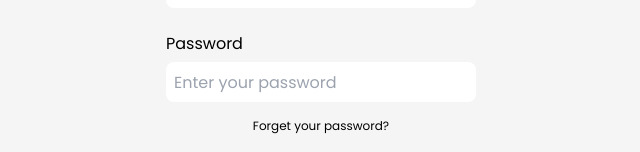
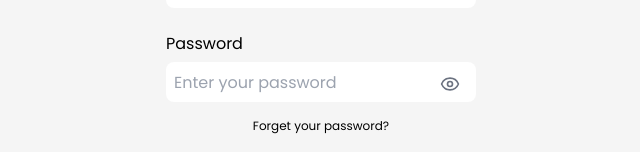
Before and after one commit to coffeeAndCodeDuo/grocery-list-app, a React (Vite) app in the folder front-end/grocerylist_frontend/: page /login in a window 1280 px wide. Shown: the part 258-410 px from the top of the page, without its empty margins (319-959 px from the left). Built offline with nearby package versions, Linux system fonts and the light colour scheme.

Commit message:
show password done, password bug fixed

```diff
--- a/front-end/grocerylist_frontend/package.json
+++ b/front-end/grocerylist_frontend/package.json
@@ -10,6 +10,7 @@
     "preview": "vite preview"
   },
   "dependencies": {
+    "lucide-react": "^0.544.0",
     "react": "^19.1.1",
     "react-dom": "^19.1.1",
     "react-router-dom": "^7.8.2",
--- a/front-end/grocerylist_frontend/src/components/forms/UserForm.jsx
+++ b/front-end/grocerylist_frontend/src/components/forms/UserForm.jsx
@@ -3,9 +3,12 @@ import { useNavigate } from "react-router-dom";
 import { userRegister, userLogin } from "../../services/AuthService";
 import { getUserProfile } from "../../services/UserService";
 import { toast } from "react-toastify";
+import { Eye, EyeOff } from "lucide-react";
 import "react-toastify/dist/ReactToastify.css";
 
 export default function UserForm({type}){
+
+    const [showPassword, setShowPassword] = useState(false);
 
     const navigate = useNavigate();
     //Guardar valores do formulario
@@ -34,8 +37,19 @@ export default function UserForm({type}){
                     formData.email,
                     formData.password
                 );
-                toast.success("Your account was created!");
-                setTimeout(() => navigate("/"), 3000);
+
+                    if(formData.firstName === "" || formData.lastName === "" || formData.email === "" || formData.password === ""){
+                        toast.error("Please fill in all fields", {autoClose: 1000});
+                        return;
+                    }
+
+                    if(formData.password.length < 8){
+                        toast.error("Password must be at least 8 characters long", {autoClose: 1000});
+                        return;
+                    }
+
+                    toast.success("Your account was created!");
+                    setTimeout(() => navigate("/"), 3000);
 
             } else if (type === "login"){
                 response = await userLogin(
@@ -91,8 +105,24 @@ export default function UserForm({type}){
 
             <div className="flex flex-col mx-auto w-76 mb-4 gap-1.5">
             <label htmlFor="password"><h5>Password</h5></label>
-            <input name="password" value={formData.password} onChange={handleChange} type="password" placeholder="Enter your password"
-            className="rounded-lg h-10 placeholder:text-xs pl-2 focus:outline-none focus:ring-black focus:ring-1"/>
+            <div className="relative">
+                <input
+                name="password"
+                value={formData.password}
+                onChange={handleChange}
+                type={showPassword ? "text" : "password"}
+                placeholder="Enter your password"
+                className="rounded-lg h-10 placeholder:text-xs pl-2 w-full focus:outline-none focus:ring-black focus:ring-1"
+                />
+                <button
+                type="button"
+                onClick={() => setShowPassword(!showPassword)}
+                className="absolute right-2 top-1/2 -translate-y-1/2 flex items-center text-gray-500 h-1 pr-2"
+                tabIndex={-1}
+                >
+                {showPassword ? <EyeOff size={20}/> : <Eye size={20}/>}
+                </button>
+            </div>
             </div>
 
             <div>
```
Also changed, not shown: 1 other file (tests, documents, lock files or other folders).
